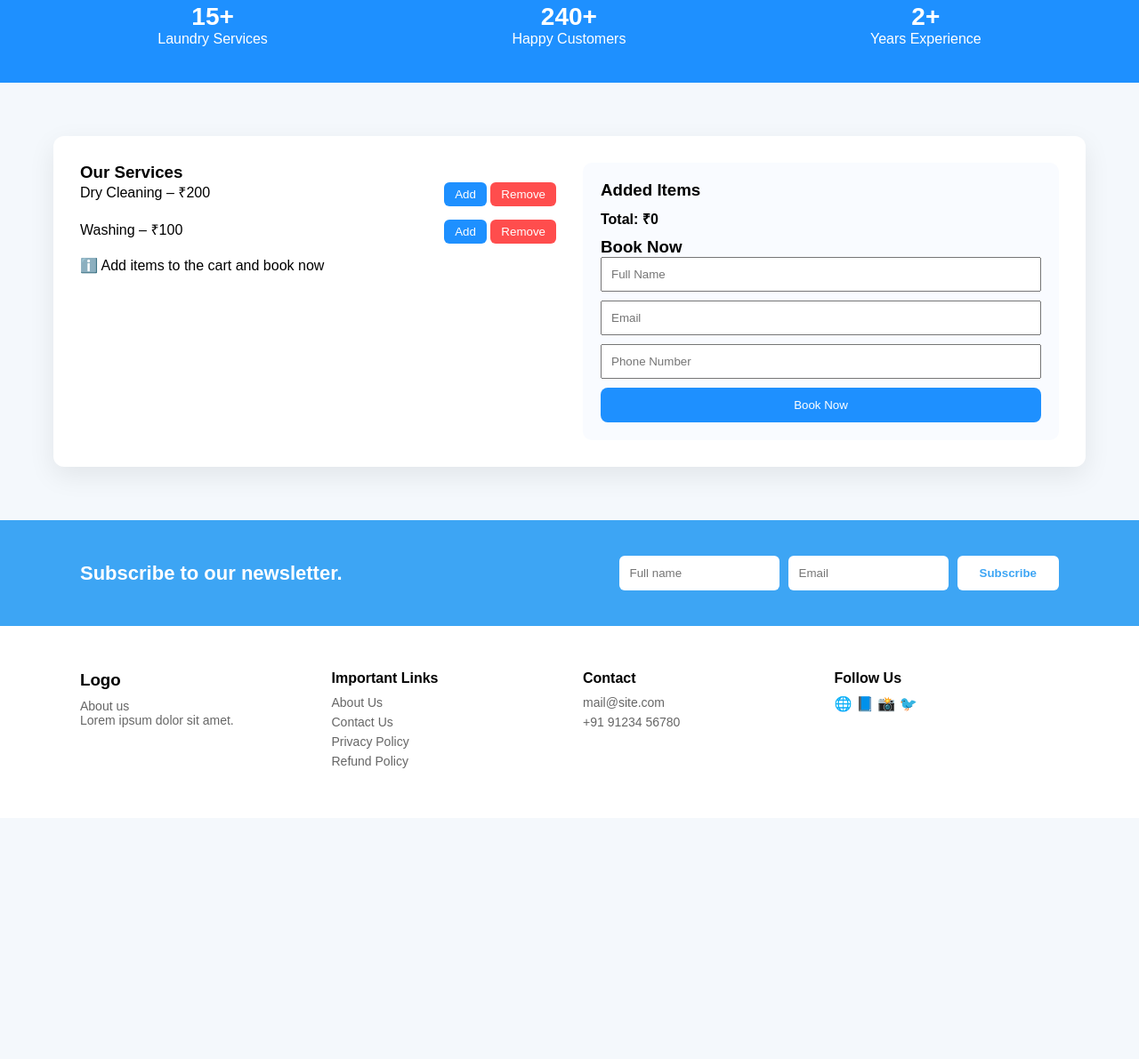
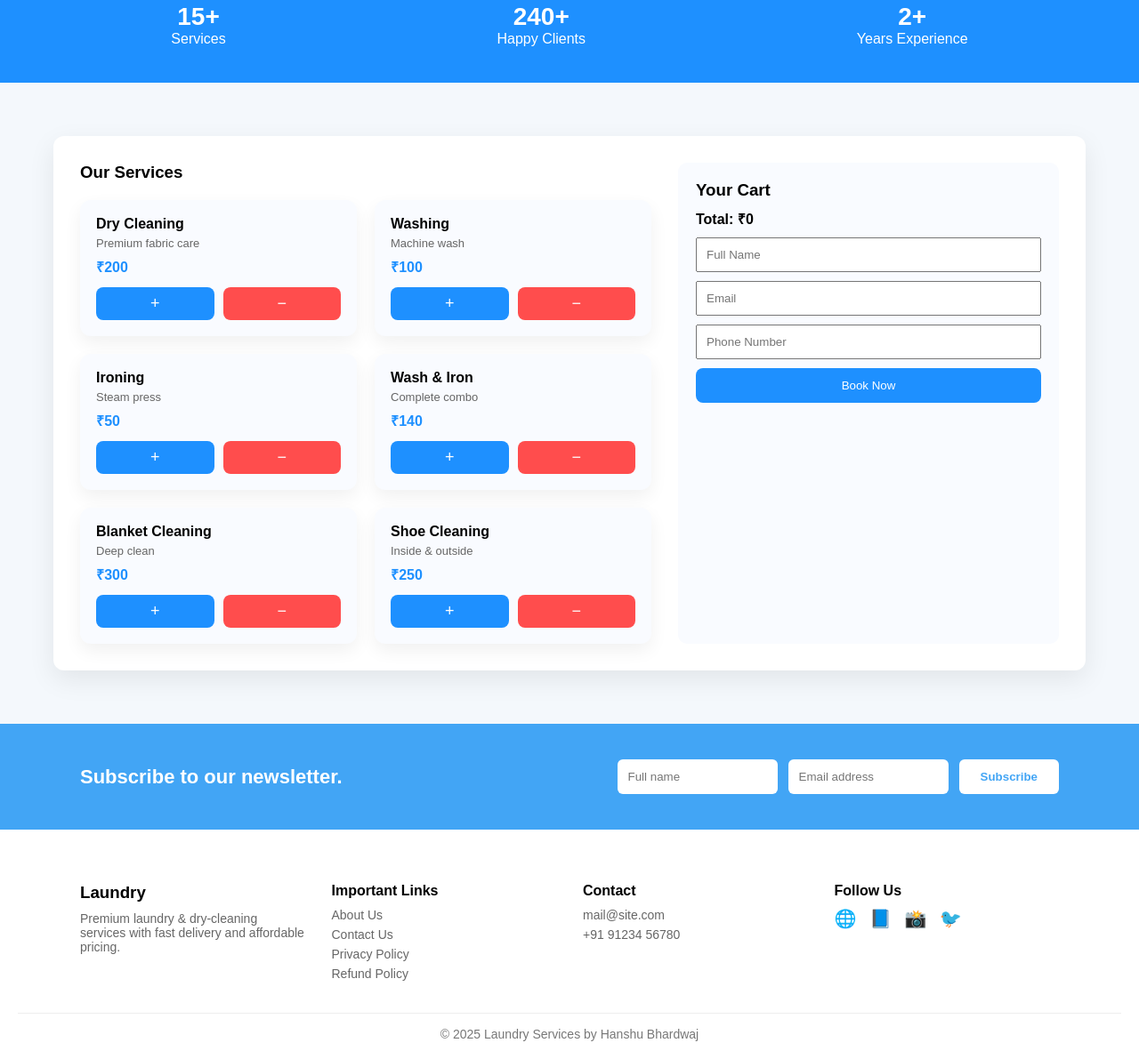
Before and after one commit to hanshubhardwaj/demomart, a plain HTML site: page index.html in a window 1280 px wide. Shown: the part 813-2004 px from the top of the page at 89% size. Before the commit the page ends 1733 px from the top, so only its background shows below. Drawn offline with nearby package versions, Linux system fonts and the light colour scheme.

Commit message:
Update index.html

```diff
--- a/index.html
+++ b/index.html
@@ -6,22 +6,22 @@
 <meta name="viewport" content="width=device-width, initial-scale=1.0">
 
 <!-- EmailJS -->
-<script type="text/javascript" src="https://cdn.jsdelivr.net/npm/@emailjs/browser@4/dist/email.min.js">
+<script src="https://cdn.jsdelivr.net/npm/@emailjs/browser@4/dist/email.min.js"></script>
+<script>
+(function(){
+  emailjs.init({ publicKey: "e1rDXqIbRV2TFm0kV" });
+})();
 </script>
-<script type="text/javascript"> (function(){ emailjs.init({ publicKey: "e1rDXqIbRV2TFm0kV", }); })();
-</script>
-
 
 <style>
 *{
   margin:0;
   padding:0;
   box-sizing:border-box;
-  font-family: Arial, sans-serif;
+  font-family:Arial, sans-serif;
 }
 body{
   background:#f4f8fc;
-  scroll-behavior:smooth;
 }
 
 /* ================= NAVBAR ================= */
@@ -102,27 +102,58 @@ nav a{
   padding:30px;
   border-radius:12px;
   display:grid;
-  grid-template-columns:1fr 1fr;
+  grid-template-columns:1.5fr 1fr;
   gap:30px;
   box-shadow:0 10px 30px rgba(0,0,0,0.08);
 }
 
-/* SERVICES */
-.service{
+/* ================= SERVICES ================= */
+.services-grid{
+  display:grid;
+  grid-template-columns:repeat(auto-fit,minmax(220px,1fr));
+  gap:20px;
+  margin-top:20px;
+}
+.service-card{
+  background:#f9fbff;
+  padding:18px;
+  border-radius:12px;
+  box-shadow:0 8px 20px rgba(0,0,0,0.06);
+  transition:0.3s;
+}
+.service-card:hover{
+  transform:translateY(-5px);
+}
+.service-card h4{
+  margin-bottom:5px;
+}
+.service-card p{
+  font-size:13px;
+  color:#666;
+}
+.service-card span{
+  font-weight:bold;
+  color:#1e90ff;
+  display:block;
+  margin-top:8px;
+}
+.service-actions{
   display:flex;
-  justify-content:space-between;
-  margin-bottom:15px;
+  gap:10px;
+  margin-top:12px;
 }
-.service button{
-  padding:6px 12px;
+.service-actions button{
+  flex:1;
+  padding:8px;
   border:none;
-  border-radius:6px;
+  border-radius:8px;
   cursor:pointer;
+  font-size:18px;
 }
 .add{ background:#1e90ff; color:#fff; }
 .remove{ background:#ff4d4d; color:#fff; }
 
-/* CART */
+/* ================= CART ================= */
 .cart{
   background:#f9fbff;
   padding:20px;
@@ -160,85 +191,114 @@ nav a{
 
 /* ================= NEWSLETTER ================= */
 .newsletter{
-  background:#3da5f4;
+  background:#42a5f5;
   padding:40px 20px;
 }
+
 .newsletter-container{
   max-width:1100px;
   margin:auto;
   display:flex;
+  justify-content:space-between;
   align-items:center;
-  justify-content:space-between;
   flex-wrap:wrap;
+  gap:20px;
 }
+
 .newsletter h2{
   color:#fff;
   font-size:22px;
 }
+
 .newsletter-form{
   display:flex;
-  gap:10px;
+  gap:12px;
+  flex-wrap:wrap;
 }
+
 .newsletter-form input{
   padding:12px;
   border:none;
   border-radius:6px;
   width:180px;
 }
+
 .newsletter-form button{
-  padding:12px 25px;
-  background:#fff;
+  padding:12px 24px;
   border:none;
   border-radius:6px;
-  color:#3da5f4;
+  background:#fff;
+  color:#42a5f5;
   font-weight:600;
   cursor:pointer;
 }
 
 /* ================= FOOTER ================= */
 .footer{
-  background:#fff;
-  padding:50px 20px;
+  background:#ffffff;
+  padding:60px 20px 20px;
 }
+
 .footer-container{
   max-width:1100px;
   margin:auto;
   display:grid;
-  grid-template-columns:repeat(4,1fr);
+  grid-template-columns:repeat(auto-fit,minmax(200px,1fr));
   gap:30px;
 }
-.footer h3,.footer h4{
+
+.footer-box h3,
+.footer-box h4{
   margin-bottom:10px;
 }
-.footer p,.footer li{
+
+.footer-box p,
+.footer-box li{
   font-size:14px;
   color:#666;
   list-style:none;
   margin-bottom:6px;
 }
-.social span{
-  font-size:18px;
+
+.footer-box ul{
+  padding:0;
+}
+
+.footer-box a{
+  text-decoration:none;
+  color:#666;
+}
+
+.footer-box a:hover{
+  color:#1e90ff;
+}
+
+.social-icons span{
+  font-size:20px;
   margin-right:10px;
   cursor:pointer;
 }
+
+.footer-bottom{
+  text-align:center;
+  margin-top:30px;
+  padding-top:15px;
+  border-top:1px solid #eee;
+  font-size:14px;
+  color:#777;
+}
+
 
 /* ================= RESPONSIVE ================= */
 @media(max-width:768px){
   .hero{
     flex-direction:column;
+    text-align:center;
   }
   .hero-text{
     max-width:100%;
   }
   .booking-container{
-    grid-template-columns:1fr;
-  }
-  .footer-container{
-    grid-template-columns:1fr 1fr;
-  }
-}
-@media(max-width:480px){
-  .footer-container{
     grid-template-columns:1fr;
   }
 }
@@ -253,8 +313,8 @@ nav a{
   <ul>
     <li><a href="#">Home</a></li>
     <li><a href="#">Services</a></li>
-    <li><a href="#">About Us</a></li>
-    <li><a href="#">Contact Us</a></li>
+    <li><a href="#">About</a></li>
+    <li><a href="#">Contact</a></li>
   </ul>
   <div>User</div>
 </nav>
@@ -263,16 +323,16 @@ nav a{
 <section class="hero">
   <div class="hero-text">
     <h1>Revitalize Your Clothes with Expert Laundry Services</h1>
-    <p>Premium laundry care with quick support and affordable pricing.</p>
-    <button onclick="scrollToBooking()">Book a Service Today</button>
+    <p>Fast, affordable & professional laundry solutions.</p>
+    <button onclick="scrollToBooking()">Book a Service</button>
   </div>
   <img src="https://media3.bsh-group.com/Product_Shots/5120x/21433238_WG34A20PIN_PGA4_def.webp">
 </section>
 
 <!-- ACHIEVEMENTS -->
 <section class="achievements">
-  <div><h2>15+</h2><p>Laundry Services</p></div>
-  <div><h2>240+</h2><p>Happy Customers</p></div>
+  <div><h2>15+</h2><p>Services</p></div>
+  <div><h2>240+</h2><p>Happy Clients</p></div>
   <div><h2>2+</h2><p>Years Experience</p></div>
 </section>
 
@@ -280,45 +340,85 @@ nav a{
 <section id="booking-section" class="booking">
   <div class="booking-container">
 
-    <!-- LEFT -->
+    <!-- SERVICES -->
     <div>
       <h3>Our Services</h3>
 
-      <div class="service">
-        Dry Cleaning – ₹200
-        <div>
-          <button type="button" class="add" onclick="addItem('Dry Cleaning',200)">Add</button>
-          <button type="button" class="remove" onclick="removeItem(200)">Remove</button>
+      <div class="services-grid">
+        <div class="service-card">
+          <h4>Dry Cleaning</h4>
+          <p>Premium fabric care</p>
+          <span>₹200</span>
+          <div class="service-actions">
+            <button class="add" onclick="addItem('Dry Cleaning',200)">+</button>
+            <button class="remove" onclick="removeItem(200)">−</button>
+          </div>
+        </div>
 
+        <div class="service-card">
+          <h4>Washing</h4>
+          <p>Machine wash</p>
+          <span>₹100</span>
+          <div class="service-actions">
+            <button class="add" onclick="addItem('Washing',100)">+</button>
+            <button class="remove" onclick="removeItem(100)">−</button>
+          </div>
+        </div>
+
+        <div class="service-card">
+          <h4>Ironing</h4>
+          <p>Steam press</p>
+          <span>₹50</span>
+          <div class="service-actions">
+            <button class="add" onclick="addItem('Ironing',50)">+</button>
+            <button class="remove" onclick="removeItem(50)">−</button>
+          </div>
+        </div>
+
+        <div class="service-card">
+          <h4>Wash & Iron</h4>
+          <p>Complete combo</p>
+          <span>₹140</span>
+          <div class="service-actions">
+            <button class="add" onclick="addItem('Wash & Iron',140)">+</button>
+            <button class="remove" onclick="removeItem(140)">−</button>
+          </div>
+        </div>
+
+        <div class="service-card">
+          <h4>Blanket Cleaning</h4>
+          <p>Deep clean</p>
+          <span>₹300</span>
+          <div class="service-actions">
+            <button class="add" onclick="addItem('Blanket Cleaning',300)">+</button>
+            <button class="remove" onclick="removeItem(300)">−</button>
+          </div>
+        </div>
+
+        <div class="service-card">
+          <h4>Shoe Cleaning</h4>
+          <p>Inside & outside</p>
+          <span>₹250</span>
+          <div class="service-actions">
+            <button class="add" onclick="addItem('Shoe Cleaning',250)">+</button>
+            <button class="remove" onclick="removeItem(250)">−</button>
+          </div>
         </div>
       </div>
-
-      <div class="service">
-        Washing – ₹100
-        <div>
-          <button type="button" class="add" onclick="addItem('Washing',100)">Add</button>
-          <button type="button" class="remove" onclick="removeItem(100)">Remove</button>
-        </div>
-      </div>
-
-      <p>ℹ️ Add items to the cart and book now</p>
     </div>
 
-    <!-- RIGHT -->
+    <!-- CART -->
     <div class="cart">
-      <h3>Added Items</h3>
+      <h3>Your Cart</h3>
       <ul id="cartItems"></ul>
       <div class="total">Total: ₹<span id="total">0</span></div>
 
-      <h3>Book Now</h3>
       <input type="text" id="name" placeholder="Full Name">
       <input type="email" id="email" placeholder="Email">
       <input type="tel" id="phone" placeholder="Phone Number">
-      <button type="button" onclick="sendEmail()">Book Now</button>
+      <button onclick="sendEmail()">Book Now</button>
 
-      <div id="success">
-        Thank you For Booking the Service. We will get back to you soon!
-      </div>
+      <div id="success">Booking sent successfully!</div>
     </div>
 
   </div>
@@ -328,135 +428,113 @@ nav a{
 <section class="newsletter">
   <div class="newsletter-container">
     <h2>Subscribe to our newsletter.</h2>
-    <div class="newsletter-form">
-      <input type="text" placeholder="Full name">
-      <input type="email" placeholder="Email">
-      <button>Subscribe</button>
-    </div>
+
+    <form class="newsletter-form">
+      <input type="text" placeholder="Full name" required>
+      <input type="email" placeholder="Email address" required>
+      <button type="submit">Subscribe</button>
+    </form>
   </div>
 </section>
 
 <!-- FOOTER -->
 <footer class="footer">
   <div class="footer-container">
-    <div>
-      <h3>Logo</h3>
-      <p>About us<br>Lorem ipsum dolor sit amet.</p>
+
+    <div class="footer-box">
+      <h3>Laundry</h3>
+      <p>
+        Premium laundry & dry-cleaning services with fast delivery and
+        affordable pricing.
+      </p>
     </div>
-    <div>
+
+    <div class="footer-box">
       <h4>Important Links</h4>
       <ul>
-        <li>About Us</li>
-        <li>Contact Us</li>
-        <li>Privacy Policy</li>
-        <li>Refund Policy</li>
+        <li><a href="#">About Us</a></li>
+        <li><a href="#">Contact Us</a></li>
+        <li><a href="#">Privacy Policy</a></li>
+        <li><a href="#">Refund Policy</a></li>
       </ul>
     </div>
-    <div>
+
+    <div class="footer-box">
       <h4>Contact</h4>
       <p>mail@site.com</p>
       <p>+91 91234 56780</p>
     </div>
-    <div>
+
+    <div class="footer-box">
       <h4>Follow Us</h4>
-      <div class="social">🌐 📘 📸 🐦</div>
+      <div class="social-icons">
+        <span>🌐</span>
+        <span>📘</span>
+        <span>📸</span>
+        <span>🐦</span>
+      </div>
     </div>
+
+  </div>
+
+  <div class="footer-bottom">
+    © 2025 Laundry Services by Hanshu Bhardwaj
   </div>
 </footer>
 
+
 <script>
-/* ================= EMAILJS INIT ================= */
-(function () {
-  emailjs.init({
-    publicKey: "e1rDXqIbRV2TFm0kV" // ✅ YOUR PUBLIC KEY
-  });
-})();
-
-/* ================= GLOBAL ================= */
 let total = 0;
 
-/* ================= SCROLL ================= */
-function scrollToBooking() {
-  document
-    .getElementById("booking-section")
-    .scrollIntoView({ behavior: "smooth" });
+function scrollToBooking(){
+  document.getElementById("booking-section")
+  .scrollIntoView({behavior:"smooth"});
 }
 
-/* ================= CART FUNCTIONS ================= */
-function addItem(name, price) {
+function addItem(name, price){
   const li = document.createElement("li");
   li.textContent = `${name} - ₹${price}`;
   document.getElementById("cartItems").appendChild(li);
-
   total += price;
   document.getElementById("total").innerText = total;
 }
 
-function removeItem(price) {
+function removeItem(price){
   const list = document.getElementById("cartItems");
+  if(list.children.length === 0) return;
+  list.removeChild(list.lastChild);
+  total -= price;
+  if(total < 0) total = 0;
+  document.getElementById("total").innerText = total;
+}
 
-  if (list.children.length === 0) {
-    alert("No items to remove.");
+function sendEmail(){
+  const name = document.getElementById("name").value;
+  const email = document.getElementById("email").value;
+  const phone = document.getElementById("phone").value;
+
+  if(!name || !email || !phone || total === 0){
+    alert("Please fill details and add services");
     return;
   }
 
-  list.removeChild(list.lastChild);
-  total -= price;
-
-  if (total < 0) total = 0;
-  document.getElementById("total").innerText = total;
-}
-
-/* ================= SEND EMAIL ================= */
-function sendEmail() {
-
-  const name  = document.getElementById("name").value.trim();
-  const email = document.getElementById("email").value.trim();
-  const phone = document.getElementById("phone").value.trim();
-
-  if (!name || !email || !phone) {
-    alert("Please fill all booking details.");
-    return;
-  }
-
-  if (total === 0) {
-    alert("Please add at least one service.");
-    return;
-  }
-
-  /* ===== TEMPLATE PARAMS ===== */
-  const templateParams = {
-    title: "Laundry Booking Request",
-    name: name,
-    email: email,
-    phone: phone,
-    total: `₹${total}`,
-    message: "A new laundry service booking has been placed.",
-    time: new Date().toLocaleString()
-  };
-
-  emailjs
-    .send(
-      "service_25k3exr",    // ✅ SERVICE ID
-      "template_a7vitxg",   // ✅ TEMPLATE ID
-      templateParams
-    )
-    .then(() => {
-      document.getElementById("success").style.display = "block";
-
-      // Reset form & cart
-      document.getElementById("name").value = "";
-      document.getElementById("email").value = "";
-      document.getElementById("phone").value = "";
-      document.getElementById("cartItems").innerHTML = "";
-      document.getElementById("total").innerText = "0";
-      total = 0;
-    })
-    .catch((error) => {
-      console.error("EmailJS Error:", error);
-      alert("Failed to send booking. Please try again.");
-    });
+  emailjs.send(
+    "service_25k3exr",
+    "template_a7vitxg",
+    {
+      name,
+      email,
+      phone,
+      total: "₹" + total
+    }
+  ).then(()=>{
+    document.getElementById("success").style.display="block";
+    document.getElementById("cartItems").innerHTML="";
+    document.getElementById("total").innerText="0";
+    total=0;
+  });
 }
 </script>
+
 </body>
 </html>
```
